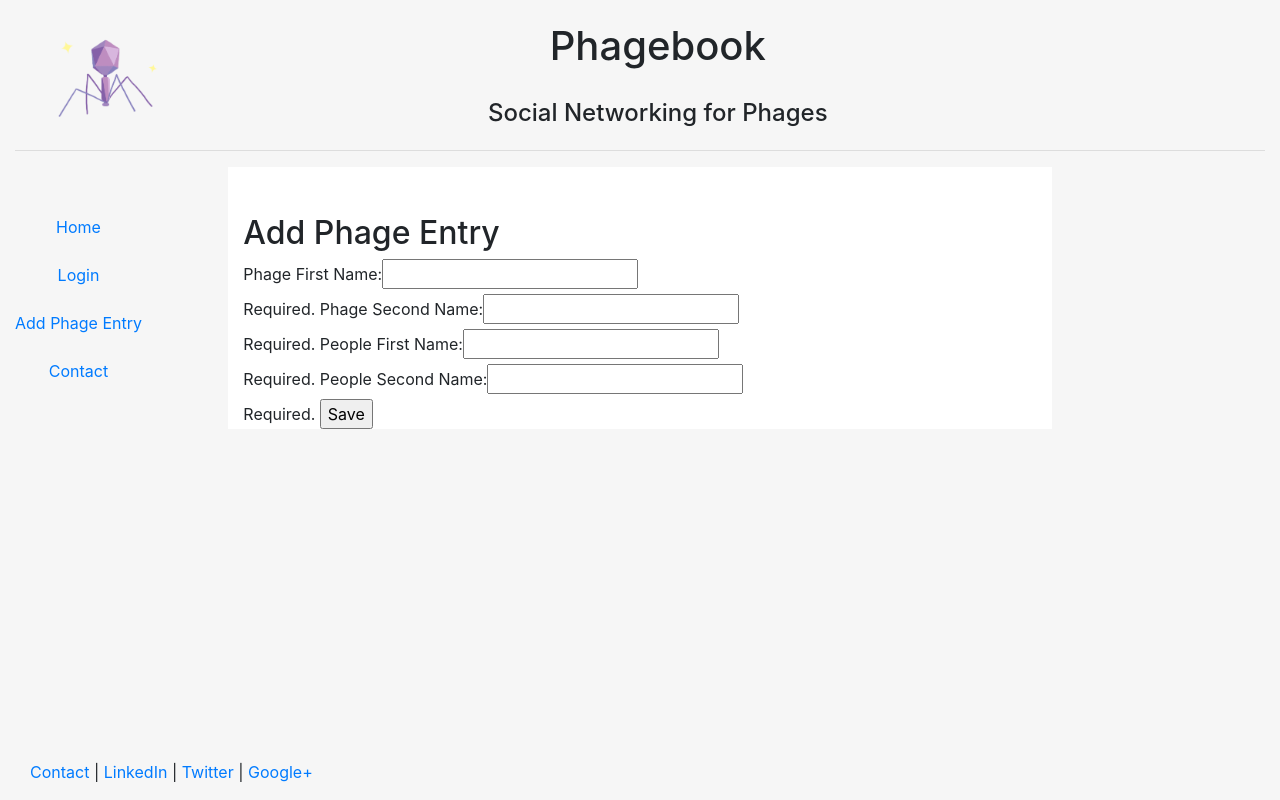
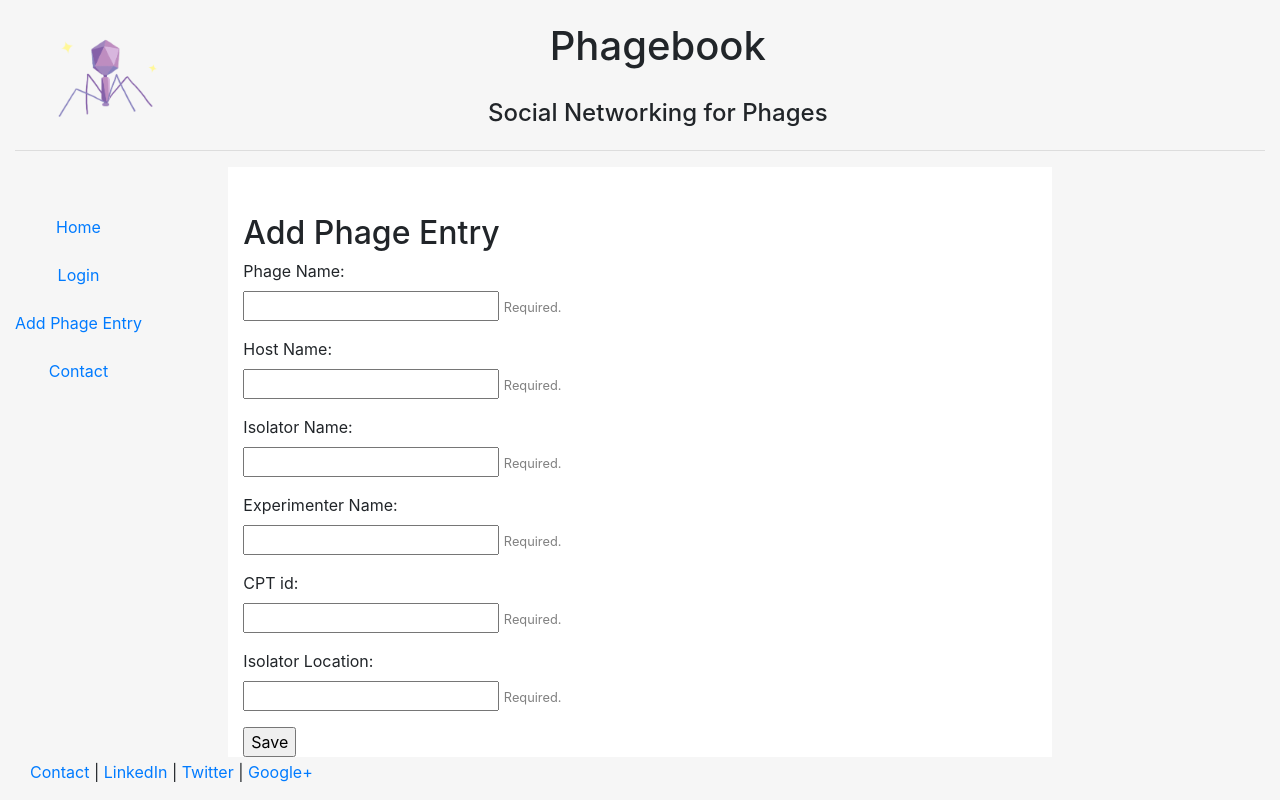
Before and after one commit to apoorvkumar91/phage-bank, a Django app: page /add/ in a window 1280 px wide. Run offline with Django 3.2, Linux system fonts and the light colour scheme; parts of the project's set-up code (start-up, migrations or seed data) failed here and were passed over; some libraries are stand-ins or nearby versions.

Commit message:
removing all cached pyc files and adding the single table change

```diff
--- a/PhageBank/core/forms.py
+++ b/PhageBank/core/forms.py
@@ -1,7 +1,7 @@
 from django import forms
 from django.contrib.auth.forms import UserCreationForm
 from django.contrib.auth.models import User
-from PhageBank.core.models import PhageData, PeopleData, HostData
+from PhageBank.core.models import PhageData
 
 
 class SignUpForm(UserCreationForm):
@@ -13,18 +13,38 @@ class SignUpForm(UserCreationForm):
         model = User
         fields = ("username", 'first_name', 'last_name', 'email', 'password1', 'password2',)
 
+
 class AddPhageForm(forms.ModelForm):
-    phage_first_name = forms.CharField(label='Phage First Name', max_length=30, required=True, help_text='Required.')
-    phage_second_name = forms.CharField(label='Phage Second Name', max_length=30, required=True, help_text='Required.')
+    phage_name = forms.CharField(label='Phage Name',
+                                 max_length=30, required=True,
+                                 help_text='Required.')
+
+    phage_host_name = forms.CharField(label='Host Name',
+                                      max_length=30, required=True,
+                                      help_text='Required.')
+
+    phage_isolator_name = forms.CharField(label='Isolator Name',
+                                          max_length=30,
+                                          required=True,
+                                          help_text='Required.')
+
+    phage_experimenter_name = forms.CharField(label='Experimenter Name',
+                                              max_length=30,
+                                              required=True,
+                                              help_text='Required.')
+
+    phage_CPT_id = forms.CharField(label='CPT id',
+                                   max_length=30,
+                                   required=True,
+                                   help_text='Required.')
+
+    phage_isolator_loc = forms.CharField(label='Isolator Location',
+                                         max_length=5000,
+                                         required=True,
+                                         help_text='Required.')
 
     class Meta:
         model = PhageData
-        fields = ('phage_first_name', 'phage_second_name')
-
-class AddPeopleForm(forms.ModelForm):
-    people_first_name = forms.CharField(label='People First Name', max_length=30, required=True, help_text='Required.')
-    people_second_name = forms.CharField(label='People Second Name', max_length=30, required=True, help_text='Required.')
-
-    class Meta:
-        model = PeopleData
-        fields = ('people_first_name', 'people_second_name')
+        fields = ('phage_name', 'phage_host_name',
+                  'phage_isolator_name', 'phage_experimenter_name',
+                  'phage_CPT_id', 'phage_isolator_loc')
--- a/PhageBank/core/views.py
+++ b/PhageBank/core/views.py
@@ -1,9 +1,8 @@
 from django.contrib.auth.decorators import login_required
 from django.contrib.auth import login, authenticate
-from django.shortcuts import render, redirect, render_to_response
-from django.template import RequestContext
+from django.shortcuts import render, redirect
 
-from PhageBank.core.forms import SignUpForm, AddPhageForm, AddPeopleForm
+from PhageBank.core.forms import SignUpForm, AddPhageForm
 
 
 @login_required
@@ -25,25 +24,18 @@ def signup(request):
         form = SignUpForm()
     return render(request, 'signup.html', {'form': form})
 
+
 def addphage(request):
-    context = {
-        'PhageForm': AddPhageForm(),
-        'PeopleForm': AddPeopleForm()
-    }
     if request.method == 'POST':
-        formA = AddPhageForm(request.POST)
-        formC = AddPeopleForm(request.POST)
-        if formA.is_valid() and formC.is_valid():
-            formA.save()
-            formC.save()
-
+        form = AddPhageForm(request.POST)
+        if form.is_valid():
+            form.save()
             # username = form.cleaned_data.get('username')
             # raw_password = form.cleaned_data.get('password1')
             # user = authenticate(username=username, password=raw_password)
             # login(request, user)
             return redirect('home')
-        else:
-            formA = AddPhageForm(request.POST)
-            formC = AddPeopleForm(request.POST)
+    else:
+        form = AddPhageForm()
     return render(request, 'addphage.html',
-                              context)
+                  {'form': form})
--- a/PhageBank/templates/addphage.html
+++ b/PhageBank/templates/addphage.html
@@ -3,8 +3,6 @@
 {% block content %}
 <h2>Add Phage Entry</h2>
 <form action="/add/" method="post">
-    {{ PhageForm }}
-    {{ PeopleForm }}
     {% csrf_token %}
     {% for field in form %}
     <p>
```
Also changed, not shown: PhageBank/core/models.py (+7 -18 lines), db.sqlite3, 1 other file.
